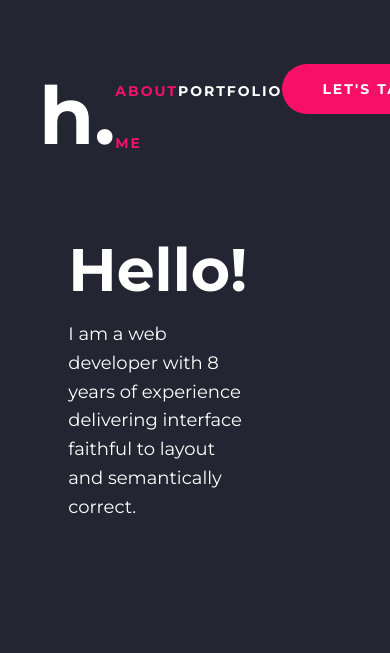
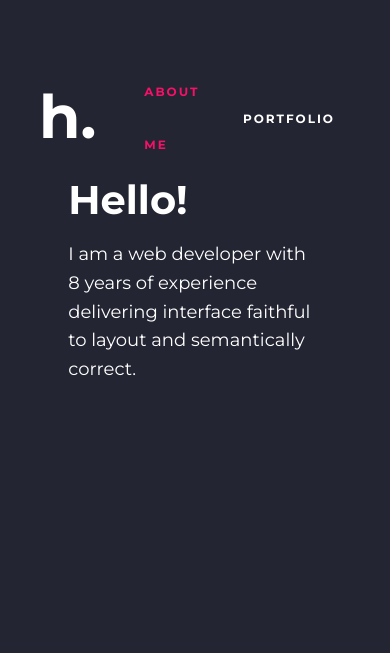
Before and after one commit to hugofabricio/hugo, a Gatsby site: page /about in a window 390 px wide. Built offline with nearby package versions, Linux system fonts and the light colour scheme; Gatsby itself is replaced by a stand-in of ours.

Commit message:
Add responsive breakpoints

```diff
--- a/src/components/About/styled.js
+++ b/src/components/About/styled.js
@@ -1,4 +1,5 @@
 import styled from "styled-components"
+import media from "styled-media-query"
 
 export const AboutWrapper = styled.section`
   position: relative;
@@ -14,6 +15,10 @@ export const AboutWrapper = styled.section`
 export const AboutHeader = styled.header`
   width: 70%;
   margin-bottom: 3rem;
+
+  ${media.lessThan("medium")`
+    width: 100%;
+  `}
 `
 
 export const AboutTitle = styled.h2`
@@ -21,6 +26,10 @@ export const AboutTitle = styled.h2`
   font-size: 3.75rem;
   font-weight: 700;
   margin-bottom: 1.25rem;
+
+  ${media.lessThan("medium")`
+    font-size: 2.5rem;
+  `}
 `
 
 export const AboutSlogan = styled.p`
--- a/src/components/Brand/styled.js
+++ b/src/components/Brand/styled.js
@@ -1,8 +1,11 @@
 import styled from "styled-components"
+import media from "styled-media-query"
 
 import AniLink from "gatsby-plugin-transition-link/AniLink"
 
-export const BrandWrapper = styled.div``
+export const BrandWrapper = styled.div`
+  margin-right: 3rem;
+`
 
 export const BrandLink = styled(AniLink)`
   user-select: none;
@@ -14,6 +17,10 @@ export const BrandLogo = styled.h1`
   font-size: 5rem;
   font-weight: 700;
   text-transform: lowercase;
+
+  ${media.lessThan("medium")`
+    font-size: 3.75rem;
+  `}
 `
 
 export const BrandText = styled.span`
--- a/src/components/Button/styled.js
+++ b/src/components/Button/styled.js
@@ -1,4 +1,5 @@
 import styled from "styled-components"
+import media from "styled-media-query"
 import AniLink from "gatsby-plugin-transition-link/AniLink"
 
 export const ButtonLink = styled(AniLink)`
@@ -31,6 +32,13 @@ export const ButtonLink = styled(AniLink)`
     color: var(--buttonTextColorHover);
     background-color: var(--buttonBackgroundHover);
   }
+
+  ${media.lessThan("medium")`
+    font-size: 0.75rem;
+    line-height: 2.5rem;
+    height: 2.5rem;
+    padding: 0 1.563rem;
+  `}
 `
 
 export const ButtonWrapper = styled.span``
--- a/src/components/Header/styled.js
+++ b/src/components/Header/styled.js
@@ -2,12 +2,12 @@ import styled from "styled-components"
 
 export const HeaderWrapper = styled.header`
   width: 80%;
-  top: 0;
+  top: 4rem;
   left: 0;
   right: 0;
   position: fixed;
   z-index: 2;
-  margin: 4rem auto 6rem;
+  margin: 0 auto;
   display: flex;
   flex-direction: row;
   justify-content: space-between;
--- a/src/components/HeaderMenu/styled.js
+++ b/src/components/HeaderMenu/styled.js
@@ -1,9 +1,14 @@
 import styled from "styled-components"
-import AniLink from "gatsby-plugin-transition-link/AniLink"
+import media from "styled-media-query"
+import { Link } from "gatsby"
 
 export const HeaderMenuWrapper = styled.nav`
   user-select: none;
   width: 550px;
+
+  ${media.lessThan("medium")`
+    width: auto;
+  `}
 `
 
 export const HeaderMenuTitle = styled.h3`
@@ -16,13 +21,25 @@ export const HeaderMenuList = styled.ul`
   justify-content: space-between;
   font-size: 1.2rem;
   font-weight: 700;
+
+  ${media.lessThan("medium")`
+    align-items: center;
+  `}
 `
 
 export const HeaderMenuItem = styled.li`
   line-height: 3.125rem;
+  width: 50%;
+  margin-right: 1rem;
+
+  ${media.lessThan("medium")`
+    &:last-of-type {
+      display: none;
+    }
+  `}
 `
 
-export const HeaderMenuLink = styled(AniLink)`
+export const HeaderMenuLink = styled(Link)`
   color: var(--textColor);
   font-size: 0.875rem;
   letter-spacing: 0.125rem;
@@ -38,4 +55,8 @@ export const HeaderMenuLink = styled(AniLink)`
     color: var(--textColorActive);
     pointer-events: none;
   }
+
+  ${media.lessThan("medium")`
+    font-size: 0.75rem;
+  `}
 `
--- a/src/styles/global.js
+++ b/src/styles/global.js
@@ -1,4 +1,5 @@
 import { createGlobalStyle } from "styled-components"
+import media from "styled-media-query"
 
 const GlobalStyles = createGlobalStyle`
   @import url('https://fonts.googleapis.com/css?family=Montserrat:400,700&display=swap');
@@ -90,6 +91,10 @@ const GlobalStyles = createGlobalStyle`
     color: var(--text);
     background-color: var(--background);
     margin: 0px;
+
+    ${media.lessThan("small")`
+      padding-top: 180px;
+    `}
   }
   a,
   button,
```
Also changed, not shown: src/components/Contact/styled.js (+16 -0 lines), src/components/Intro/index.js (+6 -1 lines), src/components/Intro/styled.js (+34 -0 lines), src/components/Portfolio/styled.js (+18 -1 lines), src/components/Waves/styled.js (+27 -4 lines).
